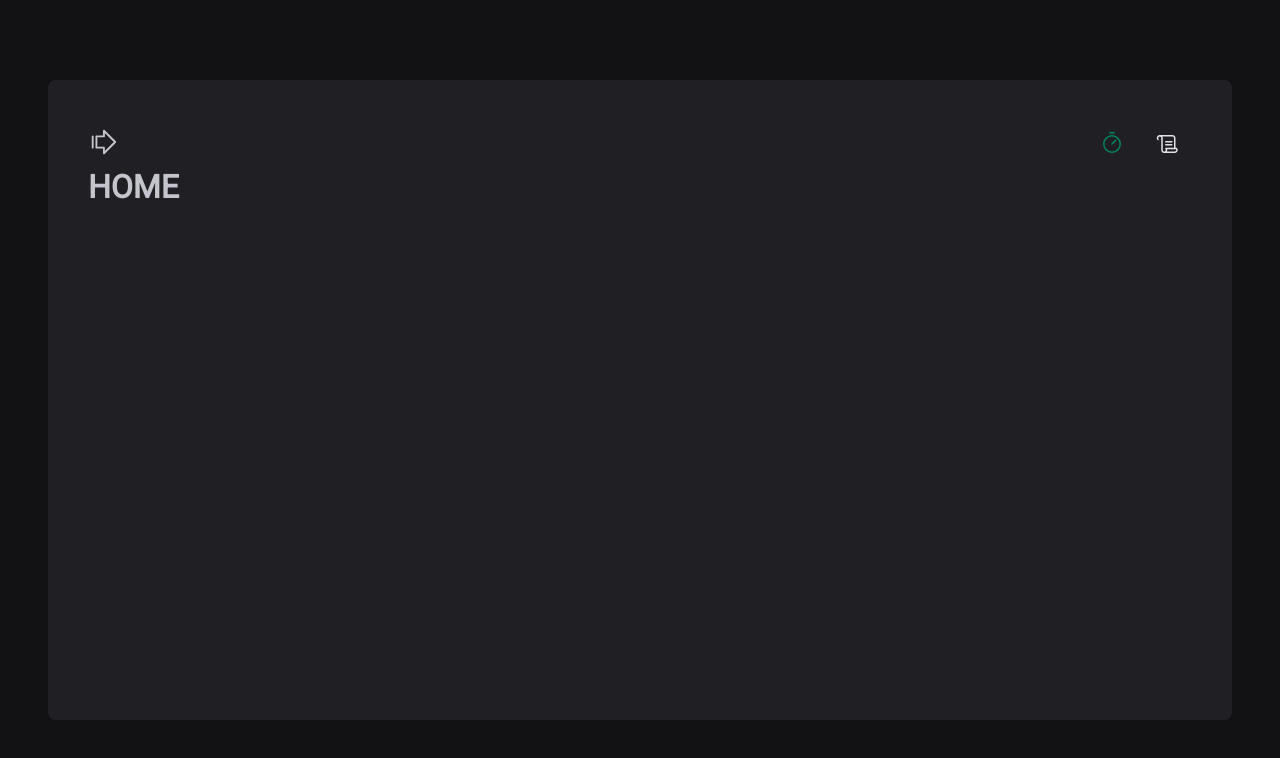
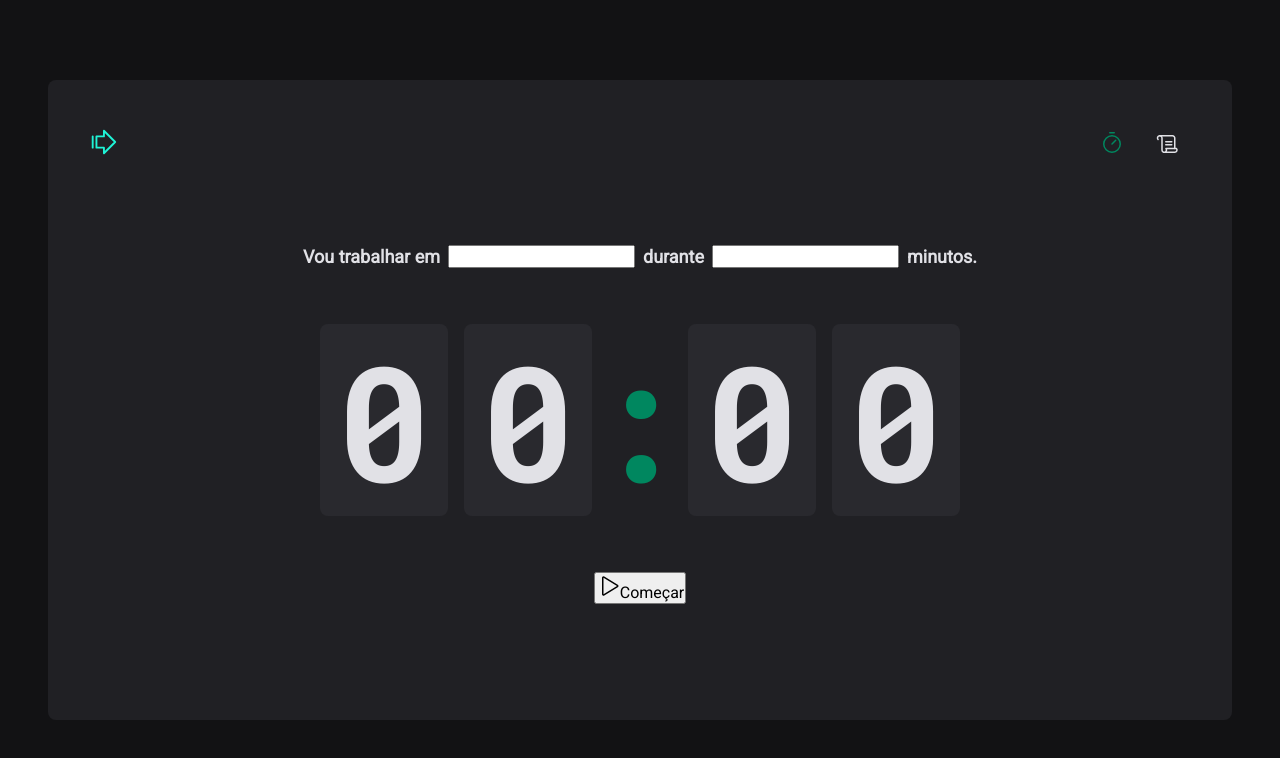
Before and after one commit to stanleywodson/react-origamid, a React (Vite) app: page / in a window 1280 px wide. Shown: the top 758 px of the page. Built offline with nearby package versions, Linux system fonts and the light colour scheme.

Commit message:
chore: some files and modification of home

```diff
--- a/src/components/Header/index.tsx
+++ b/src/components/Header/index.tsx
@@ -6,7 +6,7 @@
   return (
     <HeaderContainer>
       <span>
-        <ArrowFatLineRight size={30} />
+        <ArrowFatLineRight size={30} color="#1FF3D6" />
       </span>
       <nav>
         <NavLink to="/" title="Timer">
--- a/src/pages/Home.tsx
+++ /dev/null
@@ -1,7 +0,0 @@
-export const Home = () => {
-  return (
-    <div>
-      <h1>HOME</h1>
-    </div>
-  )
-}
--- /dev/null
+++ b/src/pages/Home/index.tsx
@@ -0,0 +1,37 @@
+import { Play } from 'phosphor-react'
+import {
+  CountdownContainer,
+  FormContainer,
+  HomeContainer,
+  Separator,
+} from './style'
+
+export const Home = () => {
+  return (
+    <HomeContainer>
+      <form>
+        <FormContainer>
+          <label htmlFor="task">Vou trabalhar em</label>
+          <input id="text" />
+
+          <label htmlFor="minutesAmount">durante</label>
+          <input type="number" id="minutesAmount" />
+          <span>minutos.</span>
+        </FormContainer>
+
+        <CountdownContainer>
+          <span>0</span>
+          <span>0</span>
+          <Separator>:</Separator>
+          <span>0</span>
+          <span>0</span>
+        </CountdownContainer>
+
+        <button type="submit">
+          <Play size={24} />
+          Começar
+        </button>
+      </form>
+    </HomeContainer>
+  )
+}
--- /dev/null
+++ b/src/pages/Home/style.tsx
@@ -0,0 +1,53 @@
+import styled from 'styled-components'
+
+export const HomeContainer = styled.main`
+  flex: 1;
+
+  display: flex;
+  flex-direction: column;
+  align-items: center;
+  justify-content: center;
+
+  form {
+    display: flex;
+    flex-direction: column;
+    align-items: center;
+    gap: 3.5rem;
+  }
+`
+export const FormContainer = styled.div`
+  width: 100%;
+  display: flex;
+  align-items: center;
+  justify-content: center;
+  gap: 0.5rem;
+  color: ${(props) => props.theme['gray-100']};
+  font-size: 1.125rem;
+  font-weight: bold;
+  flex-wrap: wrap;
+`
+
+export const CountdownContainer = styled.div`
+  font-family: 'Roboto Mono', monospace;
+  font-size: 10rem;
+  line-height: 8rem;
+  color: ${(props) => props.theme['gray-100']};
+
+  display: flex;
+  gap: 1rem;
+
+  span {
+    background: ${(props) => props.theme['gray-700']};
+    padding: 2rem 1rem;
+    border-radius: 8px;
+  }
+`
+
+export const Separator = styled.div`
+  padding: 2rem 0;
+  color: ${(props) => props.theme['green-500']};
+  width: 4rem;
+  overflow: hidden;
+  display: flex;
+  justify-content: center;
+`
--- a/src/styles/global.ts
+++ b/src/styles/global.ts
@@ -15,6 +15,7 @@
 body {
 	background: ${(props) => props.theme['gray-900']};
 	color: ${(props) => props.theme['gray-300']};
+	-webkit-font-smoothing: antialiased;
 }
 
 body, input, textarea, button {
```
